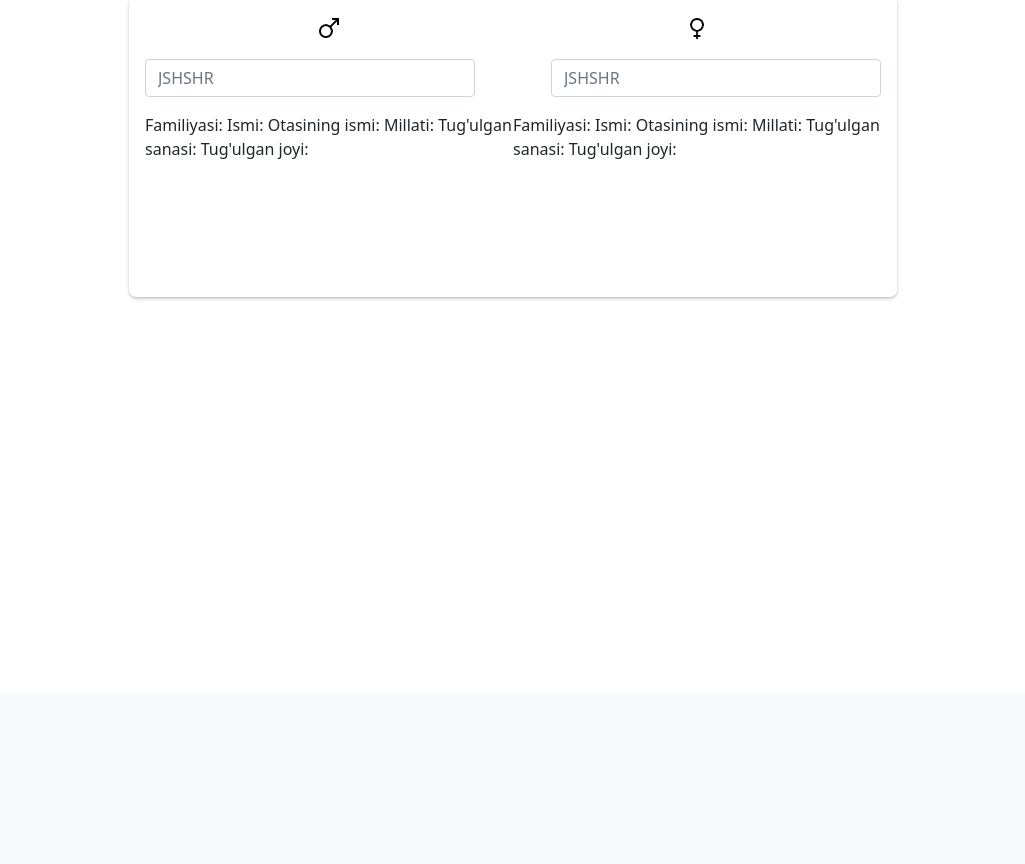
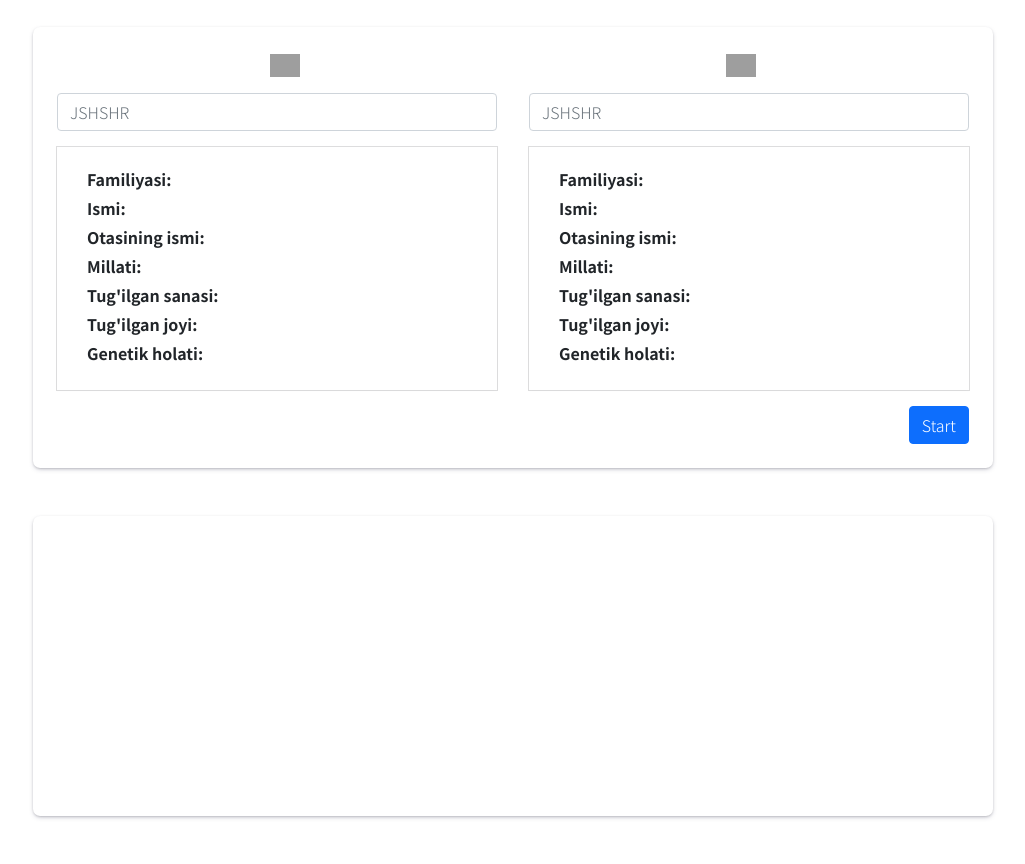
Before and after one commit to ggautterr/medicine, a Django app: page /en/ in a window 1280 px wide. Shown: the part 107-971 px from the top of the page, without its empty margins (127-1152 px from the left). Before the commit the page ends 406 px from the top, so only its background shows below. Run offline with Django 4.2, Linux system fonts and the light colour scheme; some libraries are stand-ins or nearby versions; grey boxes are pictures that could not be loaded.

Commit message:
front-15-10-18-11-22

```diff
--- a/static/css/main-style.css
+++ b/static/css/main-style.css
@@ -1,8 +1,20 @@
+@import url('https://fonts.googleapis.com/css2?family=Noto+Sans+JP:wght@300;700&display=swap');
 * {
     margin: 0;
     padding: 0;
     box-sizing: border-box;
+    font-family: 'Noto Sans JP', sans-serif;
     /*border: 1px solid red;*/
+}
+
+.bg {
+    display: none;
+    width: 100%;
+    height: 100vh;
+    position: fixed;
+    top: 0;
+    left: 0;
+    background-color: rgba(0, 0, 0, 0.15);
 }
 
 .main {
@@ -12,14 +24,33 @@
 
 }
 
+.logo-text {
+    font-weight: 700;
+    font-size: 24px;
+    color: #048dc4;
+}
+
 .medicine-form {
     display: flex;
-    justify-content: center;
+    align-items: center;
+    flex-direction: column;
 }
 
 .main .medicine-form .box {
-    width: 768px;
+    min-width: 760px;
+    width: 960px;
+    /*padding: 15px;*/
+    /*height: 300px;*/
+    border-radius: 7px;
+    box-shadow: rgba(50, 50, 93, 0.25) 0px 2px 5px -1px, rgba(0, 0, 0, 0.3) 0px 1px 3px -1px;
+}
+
+.main .medicine-form .box-nd {
+    min-width: 760px;
+    width: 960px;
     height: 300px;
+    /*padding: 15px;*/
+    /*height: 300px;*/
     border-radius: 7px;
     box-shadow: rgba(50, 50, 93, 0.25) 0px 2px 5px -1px, rgba(0, 0, 0, 0.3) 0px 1px 3px -1px;
 }
@@ -30,12 +61,12 @@
 }
 
 .main .medicine-form .box .block-nd{
-
+    /*font-weight: 400;*/
 }
 
 .search-m,
 .search-wm {
-    width: 330px;
+    width: 440px;
 }
 
 .info {
@@ -43,7 +74,17 @@
     justify-content: space-between;
 }
 
-.info info-m span,
-.info info-wm span {
-    font-weight: 800;
+.info .info-m,
+.info .info-wm {
+    width: 440px;
+    padding: 20px 30px;
+    box-shadow: rgba(0, 0, 0, 0.02) 0px 1px 3px 0px, rgba(27, 31, 35, 0.15) 0px 0px 0px 1px;
+    /*display: flex;*/
 }
+
+.info .info-m span,
+.info .info-wm span {
+    display: block;
+    font-weight: 700;
+    margin-bottom: 5px;
+}
--- a/templates/base_client.html
+++ b/templates/base_client.html
@@ -7,7 +7,7 @@
     <title>{% block title %}{% endblock title %}</title>
     <meta charset="utf-8"/>
     <meta name="viewport" content="width=device-width">
-{#    <link rel="icon" href="{% static '/images/logos/logo.ico' %}"/>#}
+    <link rel="icon" href="{% static '/images/icon.png' %}"/>
     <link href="{% static '/css/bootstrap.css' %}" rel="stylesheet">
     <link href="{% static '/css/main-style.css' %}" rel="stylesheet">
 {#    <link href="{% static '/css/plugins/plugins.bundle.css' %}" rel="stylesheet" type="text/css"/>#}
@@ -23,6 +23,7 @@
 {#    <link href="{% static '/css/style.bundle.css' %}?v={{ TEMPLATE_STATIC_VERSION }}" rel="stylesheet" type="text/css"/>#}
 
     <script src="{% static '/js/bootstrap.bundle.js' %}"></script>
+{#    <script src="{% static '/js/script.js' %}"></script>#}
 {#    <script src="{% static '/js/plugins/jquery.js' %}"></script>#}
 {#    <script src="{% static '/js/plugins/plugins.bundle.js' %}"></script>#}
 {#    <script src="{% static '/js/plugins/scripts.bundle.js' %}"></script>#}
@@ -48,14 +49,19 @@
 
     <nav class="navbar navbar-light bg-light">
         <div class="container">
-            <a class="navbar-brand">Alpha</a>
+            <a class="navbar-brand d-flex justify-content-center align-items-center">
+                <div class="icon">
+                    <img src="../static/images/icon.png" width="80">
+                </div>
+{#                <div class="logo-text ms-2">Alpha</div>#}
+            </a>
             <form class="d-flex">
                 <select class="form-select me-3" aria-label="Default select example">
                   <option value="1">ru</option>
                   <option value="2">uz</option>
                   <option value="3">eng</option>
                 </select>
-                <button class="btn btn-outline-success" type="submit">Go</button>
+                <button class="btn btn-outline-primary" type="submit">Go</button>
             </form>
 {#            <form action="{% url 'set_language' %}" method="post">#}
 {#                {% csrf_token %}#}
@@ -171,6 +177,21 @@
 {##}
 {#{% block script %}#}
 {#{% endblock %}#}
+<script src="../static/js/script.js"></script>
+<script src="https://unpkg.com/vue@3/dist/vue.global.js"></script>
 
+<div id="app">{{ message }}</div>
+
+<script>
+  const { createApp } = Vue
+
+  createApp({
+    data() {
+      return {
+        message: 'Hello Vue!'
+      }
+    }
+  }).mount('#app')
+</script>
 </body>
 </html>
--- a/templates/client/main.html
+++ b/templates/client/main.html
@@ -2,26 +2,27 @@
 {% load i18n %}
 
 {% block main %}
+        <div class="bg"></div>
         <div class="main">
             <div class="medicine-form container px-5">
-                <div class="box my-5 p-3">
+                <div class="box my-5 p-4">
                     <div class="block-st mb-3 d-flex justify-content-around">
                         <div class="img-m">
-                            <img src="../../static/images/male.png" width="30">
+                            <img src="../../static/images/male-gender.png" width="30">
                         </div>
                         <div class="img-wm">
-                            <img src="../../static/images/female.png" width="30">
+                            <img src="../../static/images/femenine.png" width="30">
                         </div>
                     </div>
                     <div class="block-nd d-flex justify-content-between">
-                        <div class="search-m">
+                        <div class="search-m me-3">
                             <div class="mb-3">
-                              <input type="text" class="form-control" placeholder="JSHSHR">
+                              <input type="text" class="form-control" maxlength="14" placeholder="JSHSHR">
                             </div>
                         </div>
                         <div class="search-wm">
                             <div class="mb-3">
-                              <input type="text" class="form-control" placeholder="JSHSHR">
+                              <input type="text" class="form-control" maxlength="14" placeholder="JSHSHR">
                             </div>
                         </div>
                     </div>
@@ -31,19 +32,25 @@
                             <span>Ismi: </span>
                             <span>Otasining ismi: </span>
                             <span>Millati: </span>
-                            <span>Tug'ulgan sanasi: </span>
-                            <span>Tug'ulgan joyi: </span>
+                            <span>Tug'ilgan sanasi: </span>
+                            <span>Tug'ilgan joyi: </span>
+                            <span>Genetik holati: </span>
                         </div>
                         <div class="info-wm">
                             <span>Familiyasi: </span>
                             <span>Ismi: </span>
                             <span>Otasining ismi: </span>
                             <span>Millati: </span>
-                            <span>Tug'ulgan sanasi: </span>
-                            <span>Tug'ulgan joyi: </span>
+                            <span>Tug'ilgan sanasi: </span>
+                            <span>Tug'ilgan joyi: </span>
+                            <span>Genetik holati: </span>
                         </div>
                     </div>
+                    <div class="block-btn d-flex justify-content-end mt-3">
+                        <button type="button" class="btn btn-primary">Start</button>
+                    </div>
                 </div>
+                <div class="box-nd mb-5"></div>
             </div>
         </div>
 
```
Also changed, not shown: static/js/script.js (added).
